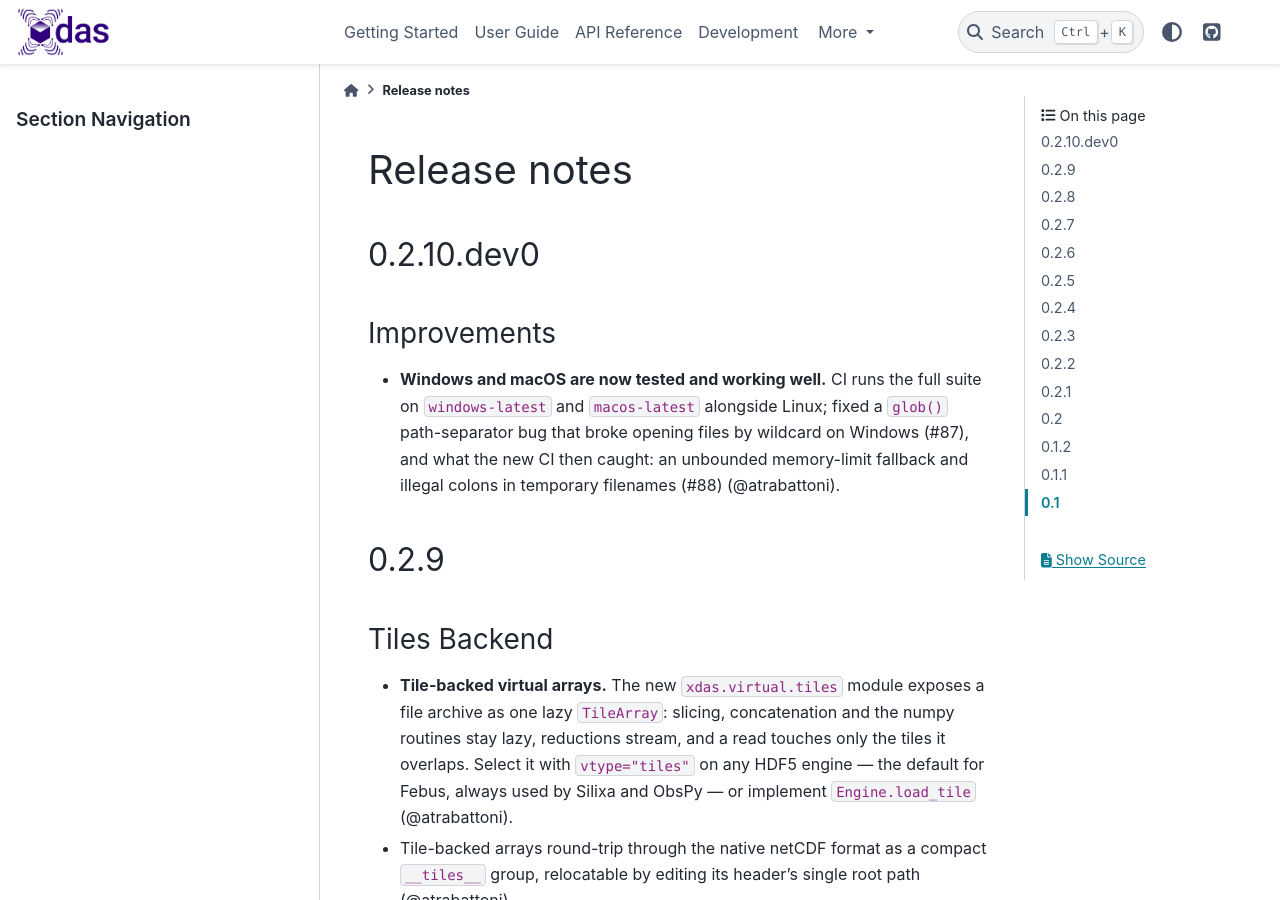
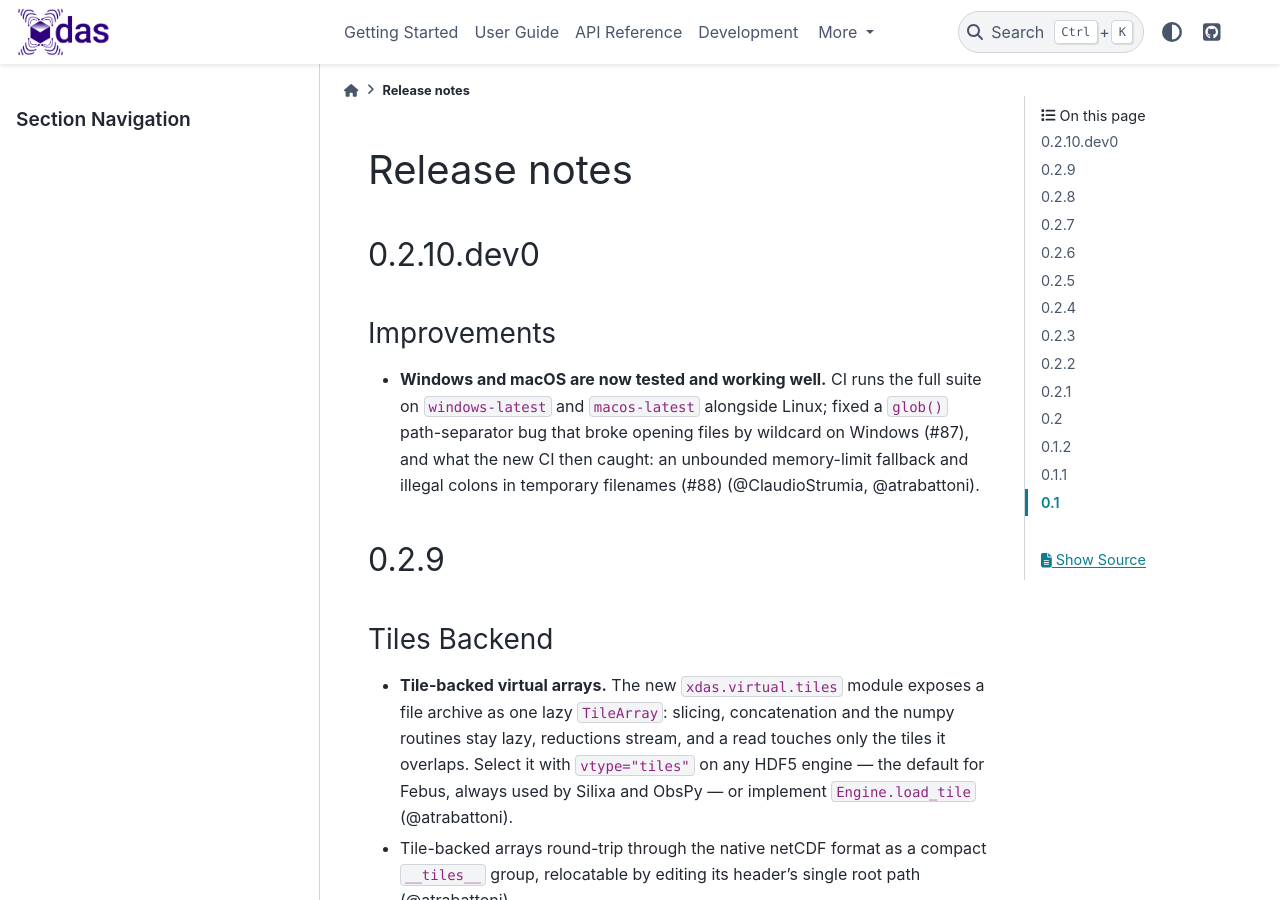
Before and after one commit to xdas-dev/xdas, a Sphinx documentation site: the page built from docs/release-notes.md, in a window 1280 px wide and 900 px high. Built offline with Sphinx 7.4.7 and the PyData theme 0.15.4, drawn with Linux system fonts in a browser that asks for light colours.

Commit message:
docs: credit Claudio Strumia first for #87
Claude-Session: https://claude.ai/code/session_01Amabr95wFHtgt2E69o1AqK

```diff
--- a/docs/release-notes.md
+++ b/docs/release-notes.md
@@ -3,7 +3,7 @@
 ## 0.2.10.dev0
 
 ### Improvements
-- **Windows and macOS are now tested and working well.** CI runs the full suite on `windows-latest` and `macos-latest` alongside Linux; fixed a `glob()` path-separator bug that broke opening files by wildcard on Windows (#87), and what the new CI then caught: an unbounded memory-limit fallback and illegal colons in temporary filenames (#88) (@atrabattoni).
+- **Windows and macOS are now tested and working well.** CI runs the full suite on `windows-latest` and `macos-latest` alongside Linux; fixed a `glob()` path-separator bug that broke opening files by wildcard on Windows (#87), and what the new CI then caught: an unbounded memory-limit fallback and illegal colons in temporary filenames (#88) (@ClaudioStrumia, @atrabattoni).
 
 ## 0.2.9
 
```
